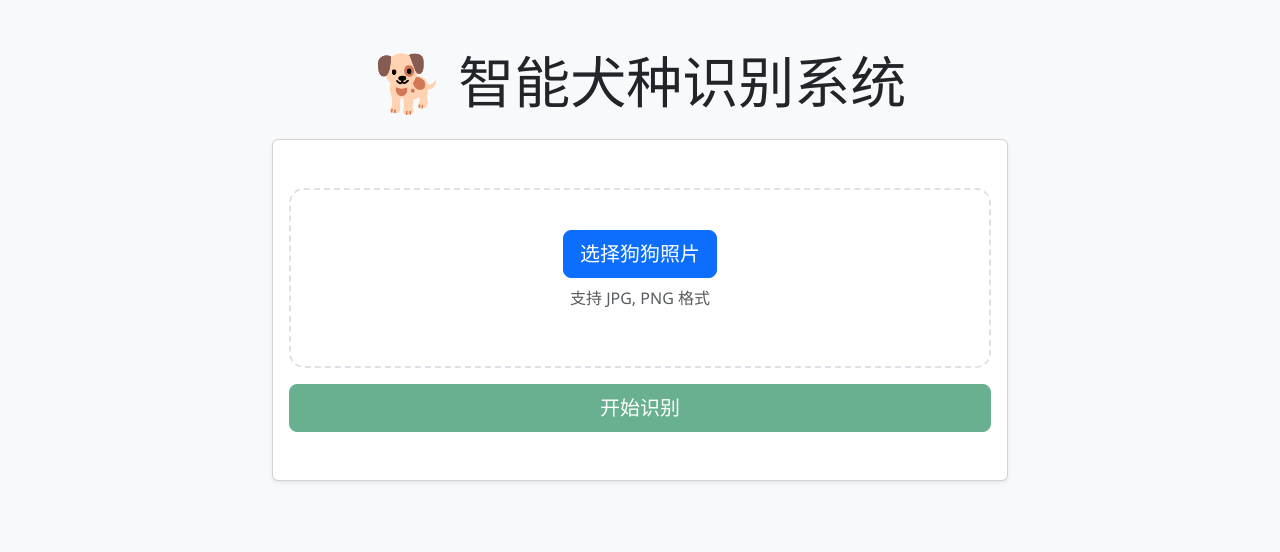
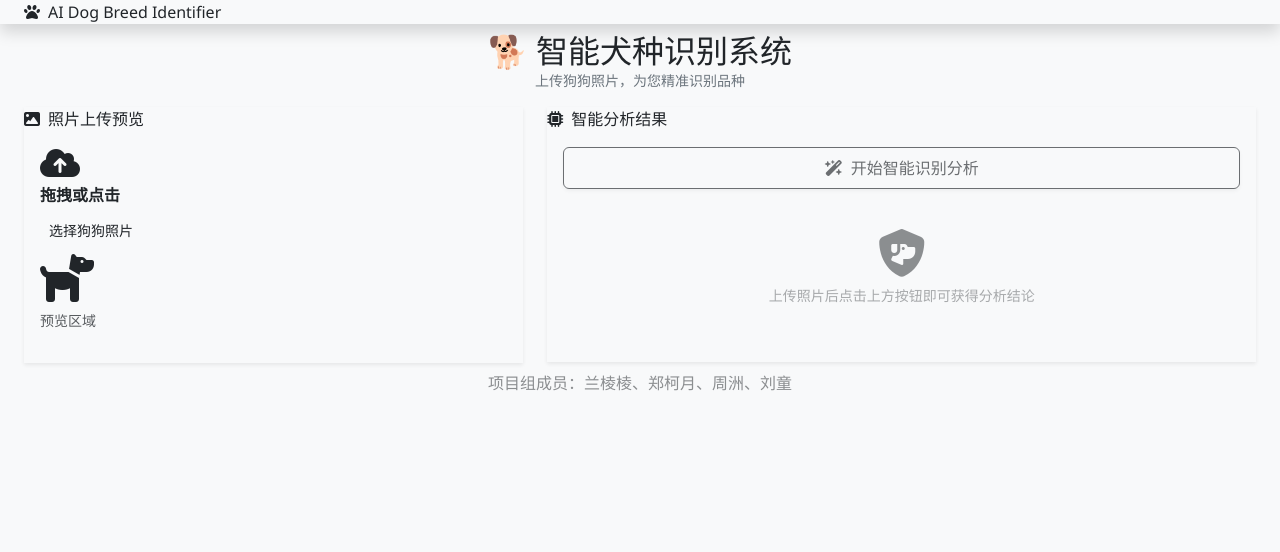
Before and after one commit to lanlingling0919-maker/dog-breed-identification, a Flask app: page / in a window 1280 px wide. Shown: the top 552 px of the page. Run offline with Flask 3, Linux system fonts and the light colour scheme; parts of the project's set-up code (start-up, migrations or seed data) failed here and were passed over.

Commit message:
上传HTML（index.html）
1. 上传 index.html：搭建犬种识别系统主页面，包含标题居中区、左右对开交互区及页脚信息。
2. 构建功能模块：定义了文件上传区域、图片实时预览窗格及基于仪表盘设计的识别结果展示面板。
3. 优化 ID 规范：严格遵循前后端约定，配置关键元素 ID 以确保 JavaScript 能够精准驱动数据回显。

```diff
--- a/templates/index.html
+++ b/templates/index.html
@@ -3,60 +3,102 @@
 <head>
     <meta charset="UTF-8">
     <meta name="viewport" content="width=device-width, initial-scale=1.0">
-    <title>AI 智能犬种识别系统</title>
+    <title>🐕 AI 智能犬种识别系统</title>
     <link href="https://cdn.jsdelivr.net/npm/bootstrap@5.3.0/dist/css/bootstrap.min.css" rel="stylesheet">
-    <!-- 【修改】使用 url_for 引用静态资源 -->
-    <link rel="stylesheet" href="{{ url_for('static', filename='css/style.css') }}">
+    <link href="https://fonts.googleapis.com/css2?family=Noto+Sans+SC:wght@400;700&family=Quicksand:wght@700&display=swap" rel="stylesheet">
+    <link rel="stylesheet" href="https://cdn.staticfile.org/font-awesome/6.4.0/css/all.min.css">
+    <link rel="stylesheet" href="/static/css/style.css">
 </head>
-<body class="bg-light">
-    <div class="container py-5">
-        <div class="row justify-content-center">
-            <div class="col-md-8 text-center">
-                <h1 class="display-4 mb-4">🐕 智能犬种识别系统</h1>
+<body>
+    <div class="app-dashboard">
+        <header class="deep-orange-header shadow">
+            <div class="container-fluid px-4 h-100 d-flex align-items-center">
+                <span class="header-logo"><i class="fas fa-paw me-2"></i>AI Dog Breed Identifier</span>
+            </div>
+        </header>
 
-                <div class="card shadow-sm mb-4">
-                    <div class="card-body py-5">
-                        <div class="upload-area mb-3" id="drop-area">
-                            <input type="file" id="file-input" hidden accept="image/*">
-                            <label for="file-input" class="btn btn-primary btn-lg">选择狗狗照片</label>
-                            <p class="text-muted mt-2">支持 JPG, PNG 格式</p>
-                        </div>
-                        <div id="preview-container" class="mb-3" style="display: none;">
-                            <img id="image-preview" class="img-fluid rounded shadow" style="max-height: 300px;">
-                        </div>
-                        <button id="predict-btn" class="btn btn-success btn-lg w-100" disabled>开始识别</button>
-                    </div>
-                </div>
+        <div class="main-stage container-fluid px-4 py-2">
+            <!-- 标题区：大幅压缩间距 -->
+            <div class="title-section text-center mb-2 animate-fade">
+                <h2 class="main-headline mb-0">🐕 智能犬种识别系统</h2>
+                <p class="text-secondary small subtitle">上传狗狗照片，为您精准识别品种</p>
+            </div>
 
-                <div id="result-area" class="card shadow-sm" style="display: none;">
-                    <div class="card-body">
-                        <h3 class="text-success mb-3">识别成功！</h3>
-                        <div class="row">
-                            <div class="col-6 text-end fw-bold">品种 (中文)：</div>
-                            <div class="col-6 text-start" id="res-cn">---</div>
-                        </div>
-                        <div class="row">
-                            <div class="col-6 text-end fw-bold">品种 (英文)：</div>
-                            <div class="col-6 text-start" id="res-en">---</div>
-                        </div>
-                        <div class="row mt-2">
-                            <div class="col-6 text-end fw-bold">可信度：</div>
-                            <div class="col-6 text-start">
-                                <span class="badge bg-warning text-dark" id="res-conf">0%</span>
+            <div class="row gx-4">
+                <!-- 左侧：照片选择 -->
+                <div class="col-lg-5">
+                    <div class="warm-card shadow-sm">
+                        <div class="card-label"><i class="fas fa-image me-2"></i>照片上传预览</div>
+                        <div class="card-body p-3">
+                            <!-- 压缩后的上传框 -->
+                            <div class="upload-box-warm" id="drop-area">
+                                <input type="file" id="file-input" hidden accept="image/*">
+                                <div class="upload-content">
+                                    <i class="fas fa-cloud-arrow-up fa-2x text-orange mb-1"></i>
+                                    <p class="fw-bold mb-2">拖拽或点击</p>
+                                    <label for="file-input" class="btn btn-orange-pill btn-sm">选择狗狗照片</label>
+                                </div>
+                            </div>
+
+                            <!-- 狗狗图片展示区：重点优化，确保能看见 -->
+                            <div id="preview-container" class="preview-stage mt-2 animate-pop" style="display: none;">
+                                <img id="image-preview" class="img-fluid rounded shadow-sm">
+                            </div>
+                            <div id="placeholder-box" class="placeholder-stage mt-2">
+                                <i class="fas fa-dog fa-3x text-orange-light mb-2"></i>
+                                <p class="text-muted small">预览区域</p>
                             </div>
                         </div>
                     </div>
                 </div>
 
-                <div id="loader" class="mt-4" style="display: none;">
-                    <div class="spinner-border text-primary" role="status"></div>
-                    <p class="mt-2">正在分析狗狗特征，请稍候...</p>
+                <!-- 右侧：分析识别 -->
+                <div class="col-lg-7">
+                    <div class="warm-card shadow-sm">
+                        <div class="card-label"><i class="fas fa-microchip me-2"></i>智能分析结果</div>
+                        <div class="card-body p-3">
+                            <button id="predict-btn" class="btn btn-predict-deep w-100 py-2 mb-3 shadow-sm" disabled>
+                                <i class="fas fa-wand-magic-sparkles me-2"></i>开始智能识别分析
+                            </button>
+
+                            <div class="results-container">
+                                <div id="loader" class="text-center py-4" style="display: none;">
+                                    <i class="fas fa-dog fa-bounce fa-2x text-orange mb-2"></i>
+                                    <p class="text-orange fw-bold">分析中...</p>
+                                </div>
+
+                                <div id="result-area" class="result-dashboard animate-pop" style="display: none;">
+                                    <div class="row g-0 align-items-center">
+                                        <div class="col-md-7 text-center border-end">
+                                            <span class="badge bg-orange-soft text-orange mb-1">识别结论</span>
+                                            <h1 id="res-cn" class="display-5 fw-bold text-dark mb-0">---</h1>
+                                            <p id="res-en" class="text-muted fst-italic small">---</p>
+                                        </div>
+                                        <div class="col-md-5 px-3 text-center">
+                                            <label class="small fw-bold text-muted mb-1 d-block">置信度</label>
+                                            <span id="res-conf" class="h2 fw-bold text-orange">0%</span>
+                                            <div class="progress rounded-pill mt-2" style="height: 10px; background: #fff5eb;">
+                                                <div id="conf-bar" class="progress-bar progress-bar-striped progress-bar-animated bg-orange-gradient" style="width: 0%"></div>
+                                            </div>
+                                        </div>
+                                    </div>
+                                </div>
+
+                                <div id="default-msg" class="text-center opacity-50 py-4">
+                                    <i class="fas fa-shield-dog fa-3x text-orange-light mb-2"></i>
+                                    <p class="text-muted small px-4">上传照片后点击上方按钮即可获得分析结论</p>
+                                </div>
+                            </div>
+                        </div>
+                    </div>
                 </div>
             </div>
+
+            <footer class="text-center py-2 opacity-50">
+                <p class="smaller mb-0">项目组成员：兰棱棱、郑柯月、周洲、刘童</p>
+            </footer>
         </div>
     </div>
-
-    <!-- 【修改】使用 url_for 引用 JS -->
-    <script src="{{ url_for('static', filename='js/main.js') }}"></script>
+    <script src="/static/js/main.js"></script>
 </body>
 </html>
```
